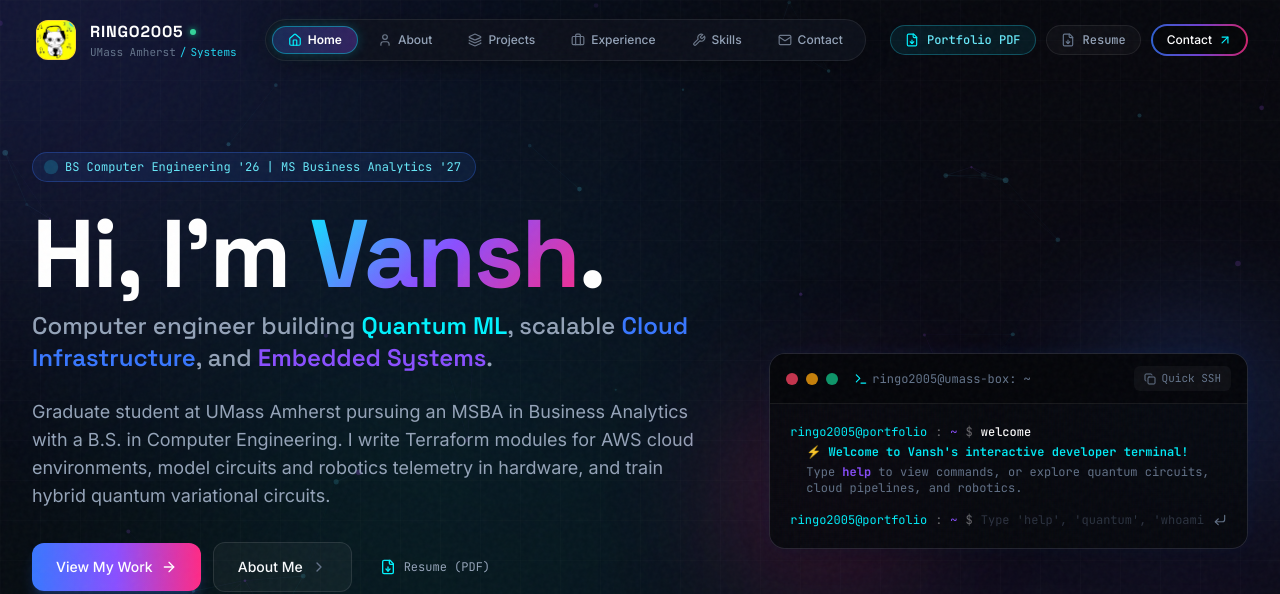
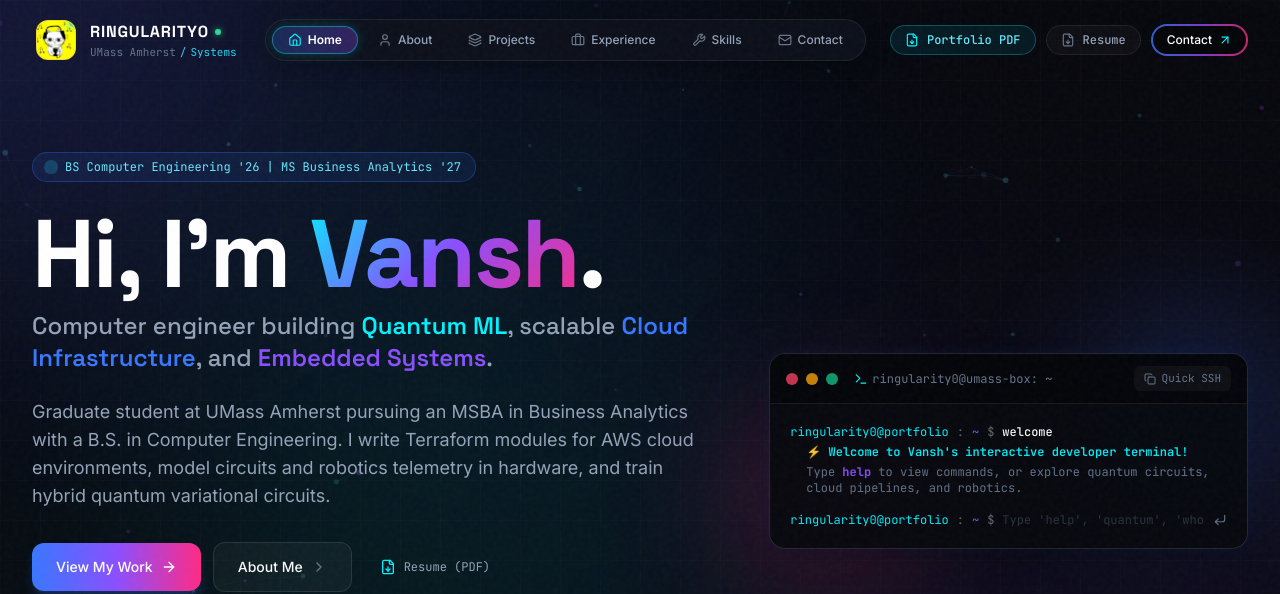
Before and after one commit to vsingh2005/vsingh2005.github.io, a Next.js app: page / in a window 1280 px wide. Shown: the top 594 px of the page. Built offline with nearby package versions, Linux system fonts and the light colour scheme.

Commit message:
Update site brand and title to ringularity0

```diff
--- a/package.json
+++ b/package.json
@@ -1,5 +1,5 @@
 {
-  "name": "ringo2005",
+  "name": "ringularity0",
   "version": "1.0.0",
   "private": true,
   "scripts": {
--- a/src/app/layout.tsx
+++ b/src/app/layout.tsx
@@ -34,10 +34,10 @@ export const viewport = {
 
 export const metadata: Metadata = {
   metadataBase: new URL("https://vsingh2005.github.io"),
-  title: "ringo2005 | Computer Engineer, Cloud & Quantum Systems",
-  description: "Portfolio of ringo2005 (Vansh Singh - UMass Amherst Computer Engineering & Business Analytics). Cloud automation, quantum machine learning, and embedded mechatronics.",
+  title: "ringularity0 | Computer Engineer, Cloud & Quantum Systems",
+  description: "Portfolio of ringularity0 (Vansh Singh - UMass Amherst Computer Engineering & Business Analytics). Cloud automation, quantum machine learning, and embedded mechatronics.",
   keywords: [
-    "ringo2005",
+    "ringularity0",
     "Vansh Singh",
     "UMass Amherst",
     "Computer Engineering",
@@ -50,8 +50,8 @@ export const metadata: Metadata = {
     "Mechatronics",
     "ASME IAM3D"
   ],
-  authors: [{ name: "ringo2005", url: PERSONAL_INFO.github }],
-  creator: "ringo2005",
+  authors: [{ name: "ringularity0", url: PERSONAL_INFO.github }],
+  creator: "ringularity0",
   icons: {
     icon: "/avatar.jpg",
   },
@@ -59,14 +59,14 @@ export const metadata: Metadata = {
     type: "website",
     locale: "en_US",
     url: "https://vsingh2005.github.io",
-    title: "ringo2005 | Computer Engineer & Cloud / Quantum Systems",
+    title: "ringularity0 | Computer Engineer & Cloud / Quantum Systems",
     description: PERSONAL_INFO.tagline,
-    siteName: "ringo2005 Portfolio",
+    siteName: "ringularity0 Portfolio",
     images: [{ url: "/avatar.jpg" }],
   },
   twitter: {
     card: "summary_large_image",
-    title: "ringo2005 | Engineering Portfolio",
+    title: "ringularity0 | Engineering Portfolio",
     description: PERSONAL_INFO.tagline,
     images: ["/avatar.jpg"],
   },
--- a/src/components/layout/Footer.tsx
+++ b/src/components/layout/Footer.tsx
@@ -53,14 +53,14 @@ export function Footer() {
               <div className="w-10 h-10 rounded-xl bg-yellow-400 border border-yellow-300/60 overflow-hidden shadow-inner flex items-center justify-center">
                 <Image
                   src="/avatar.jpg"
-                  alt="ringo2005"
+                  alt="ringularity0"
                   width={40}
                   height={40}
                   className="w-full h-full object-cover"
                 />
               </div>
               <span className="font-display font-bold text-lg text-white uppercase tracking-wider">
-                ringo2005
+                ringularity0
               </span>
             </div>
             <p className="text-text-secondary text-sm max-w-md leading-relaxed">
--- a/src/components/layout/Navbar.tsx
+++ b/src/components/layout/Navbar.tsx
@@ -61,7 +61,7 @@ export function Navbar() {
             <div className="relative flex items-center justify-center w-10 h-10 rounded-xl bg-yellow-400 border border-yellow-300/60 group-hover:border-yellow-200 group-hover:shadow-[0_0_20px_rgba(250,204,21,0.5)] transition-all duration-300 overflow-hidden">
               <Image
                 src="/avatar.jpg"
-                alt="ringo2005"
+                alt="ringularity0"
                 width={40}
                 height={40}
                 className="w-full h-full object-cover group-hover:scale-110 transition-transform duration-300"
@@ -73,7 +73,7 @@ export function Navbar() {
             <div className="flex flex-col">
               <div className="flex items-center gap-1.5">
                 <span className="font-display font-bold text-base tracking-wider text-white group-hover:text-cyan-300 transition-colors uppercase">
-                  ringo2005
+                  ringularity0
                 </span>
                 <span className="w-1.5 h-1.5 rounded-full bg-emerald-400 shadow-[0_0_6px_#10B981]" />
               </div>
--- a/src/components/ui/TerminalCard.tsx
+++ b/src/components/ui/TerminalCard.tsx
@@ -191,7 +191,7 @@ Backend: AWS Braket StateVector | Convergence: 28% Faster`}
           <div className="w-3 h-3 rounded-full bg-emerald-500/80" />
           <span className="ml-2 text-xs font-mono text-text-muted flex items-center gap-1">
             <TerminalIcon className="w-3.5 h-3.5 text-accent-cyan" />
-            <span>ringo2005@umass-box: ~</span>
+            <span>ringularity0@umass-box: ~</span>
           </span>
         </div>
 
@@ -216,7 +216,7 @@ Backend: AWS Braket StateVector | Convergence: 28% Faster`}
         {history.map((item, index) => (
           <div key={index} className="space-y-1">
             <div className="flex items-center gap-2 text-xs text-text-muted">
-              <span className="text-accent-cyan">ringo2005@portfolio</span>
+              <span className="text-accent-cyan">ringularity0@portfolio</span>
               <span className="text-white/40">:</span>
               <span className="text-accent-violet">~</span>
               <span className="text-white/40">$</span>
@@ -228,7 +228,7 @@ Backend: AWS Braket StateVector | Convergence: 28% Faster`}
 
         {/* Input prompt */}
         <form onSubmit={onSubmit} className="flex items-center gap-2 text-xs pt-1">
-          <span className="text-accent-cyan">ringo2005@portfolio</span>
+          <span className="text-accent-cyan">ringularity0@portfolio</span>
           <span className="text-white/40">:</span>
           <span className="text-accent-violet">~</span>
           <span className="text-white/40">$</span>
```
